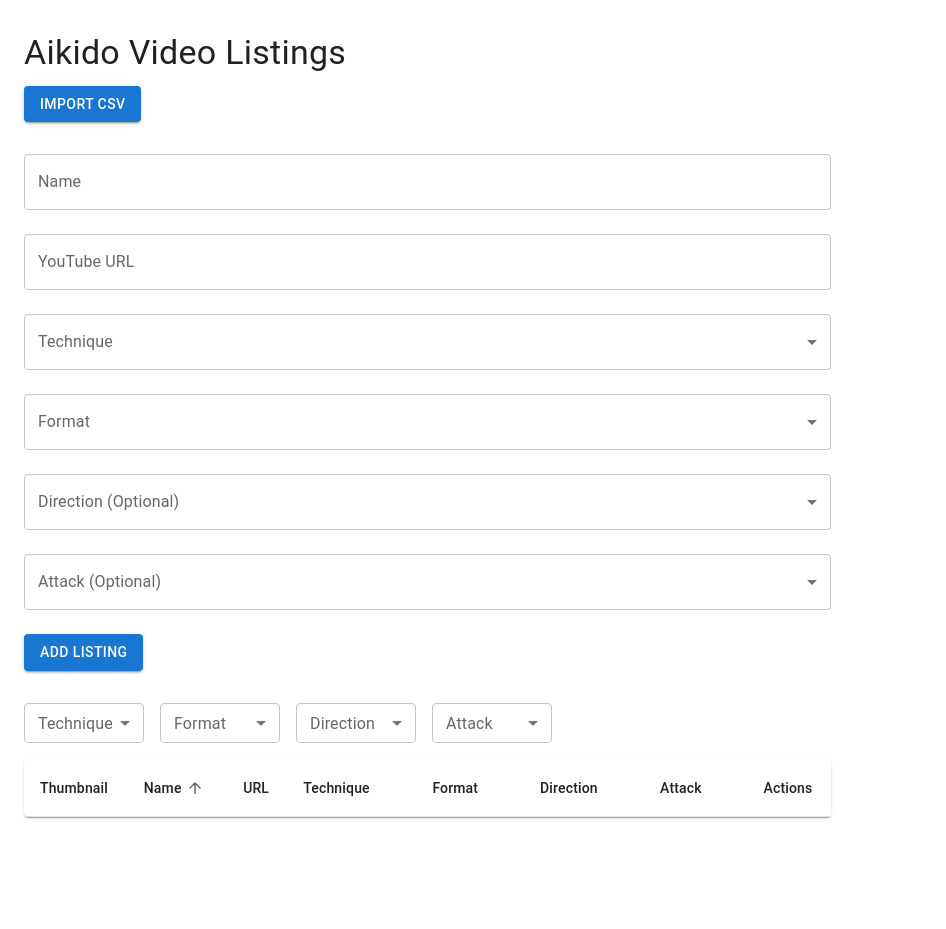
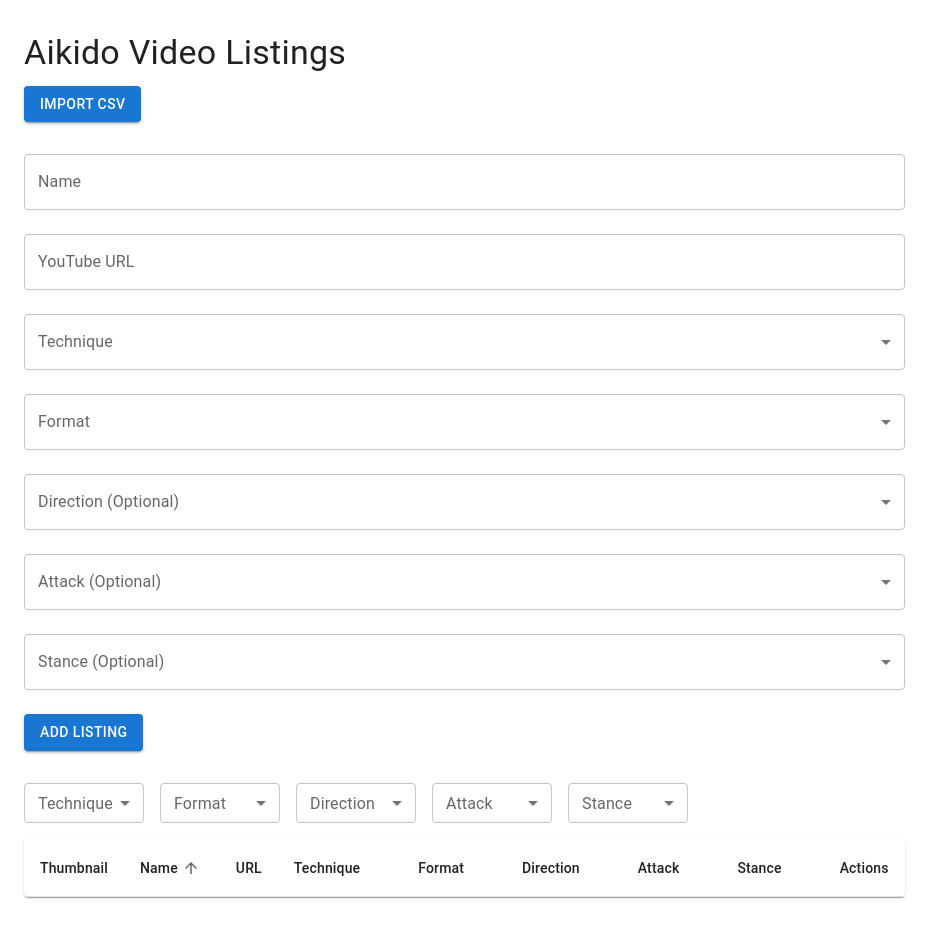
Before and after one commit to twilliamsark/vlisting, a React (Vite) app: page / in a window 1280 px wide. Shown: the whole page, without its empty margins (0-946 px from the left). Before the commit the page ends 849 px from the top, so only its background shows below. Built offline with nearby package versions, Linux system fonts and the light colour scheme.

Commit message:
add optional field stance

```diff
--- a/src/App.tsx
+++ b/src/App.tsx
@@ -17,6 +17,7 @@ interface CsvRow {
   format: string;
   direction?: string;
   attack?: string;
+  stance?: string;
 }
 
 function App() {
@@ -38,6 +39,7 @@ function App() {
             const format = row.format;
             const direction = row.direction;
             const attack = row.attack;
+            const stance = row.stance;
             if (name && url && technique && format) {
               const videoId = extractVideoId(url);
               if (videoId) {
@@ -50,6 +52,7 @@ function App() {
                   videoId,
                   ...(direction && { direction }),
                   ...(attack && { attack }),
+                  ...(stance && { stance }),
                 };
                 if (existing) {
                   updateListing(existing.id, listingData);
--- a/src/components/VideoForm.tsx
+++ b/src/components/VideoForm.tsx
@@ -28,6 +28,7 @@ const schema = yup.object({
   format: yup.string().required('Format is required'),
   direction: yup.string().optional().default(''),
   attack: yup.string().optional().default(''),
+  stance: yup.string().optional().default(''),
 });
 
 interface FormData {
@@ -37,6 +38,7 @@ interface FormData {
   format: string;
   direction: string;
   attack: string;
+  stance: string;
 }
 
 const techniques = [
@@ -77,6 +79,7 @@ const attacks = [
   'Tsuki',
   'Other',
 ];
+const stances = ['Aihanmi', 'Gyakuhanmi', 'Other'];
 
 interface VideoFormProps {
   editingListing: VideoListing | null;
@@ -104,6 +107,7 @@ export default function VideoForm({
           format: editingListing.format,
           direction: editingListing.direction || '',
           attack: editingListing.attack || '',
+          stance: editingListing.stance || '',
         }
       : {
           name: '',
@@ -112,6 +116,7 @@ export default function VideoForm({
           format: '',
           direction: '',
           attack: '',
+          stance: '',
         },
   });
 
@@ -124,6 +129,7 @@ export default function VideoForm({
         format: editingListing.format,
         direction: editingListing.direction || '',
         attack: editingListing.attack || '',
+        stance: editingListing.stance || '',
       });
     } else {
       reset({
@@ -133,6 +139,7 @@ export default function VideoForm({
         format: '',
         direction: '',
         attack: '',
+        stance: '',
       });
     }
   }, [editingListing, reset]);
@@ -140,12 +147,13 @@ export default function VideoForm({
   const onSubmit: SubmitHandler<FormData> = (data) => {
     const videoId = extractVideoId(data.url);
     if (videoId) {
-      const { direction, attack, ...rest } = data;
+      const { direction, attack, stance, ...rest } = data;
       const listingData = {
         ...rest,
         videoId,
         ...(direction && direction.trim() && { direction }),
         ...(attack && attack.trim() && { attack }),
+        ...(stance && stance.trim() && { stance }),
       };
       if (editingListing) {
         updateListing(editingListing.id, listingData);
@@ -263,6 +271,26 @@ export default function VideoForm({
           </FormControl>
         )}
       />
+      <Controller
+        name="stance"
+        control={control}
+        defaultValue=""
+        render={({ field }) => (
+          <FormControl fullWidth margin="normal">
+            <InputLabel>Stance (Optional)</InputLabel>
+            <Select {...field} label="Stance (Optional)">
+              <MenuItem value="">
+                <em>None</em>
+              </MenuItem>
+              {stances.map((st) => (
+                <MenuItem key={st} value={st}>
+                  {st}
+                </MenuItem>
+              ))}
+            </Select>
+          </FormControl>
+        )}
+      />
       <Button type="submit" variant="contained" sx={{ mt: 2, mr: 1 }}>
         {editingListing ? 'Update Listing' : 'Add Listing'}
       </Button>
--- a/src/components/VideoList.tsx
+++ b/src/components/VideoList.tsx
@@ -61,12 +61,13 @@ const attacks = [
   'Tsuki',
   'Other',
 ];
+const stances = ['Aihanmi', 'Gyakuhanmi', 'Other'];
 
 export default function VideoList({ onEdit }: VideoListProps) {
   const { listings, deleteListing } = useVideoStore();
 
   const [sortBy, setSortBy] = useState<
-    'name' | 'technique' | 'format' | 'direction' | 'attack'
+    'name' | 'technique' | 'format' | 'direction' | 'attack' | 'stance'
   >('name');
   const [sortOrder, setSortOrder] = useState<'asc' | 'desc'>('asc');
 
@@ -74,6 +75,7 @@ export default function VideoList({ onEdit }: VideoListProps) {
   const [filterFormat, setFilterFormat] = useState<string>('');
   const [filterDirection, setFilterDirection] = useState<string>('');
   const [filterAttack, setFilterAttack] = useState<string>('');
+  const [filterStance, setFilterStance] = useState<string>('');
 
   const filteredListings = useMemo(() => {
     return listings.filter(
@@ -81,9 +83,17 @@ export default function VideoList({ onEdit }: VideoListProps) {
         (!filterTechnique || listing.technique === filterTechnique) &&
         (!filterFormat || listing.format === filterFormat) &&
         (!filterDirection || listing.direction === filterDirection) &&
-        (!filterAttack || listing.attack === filterAttack),
+        (!filterAttack || listing.attack === filterAttack) &&
+        (!filterStance || listing.stance === filterStance),
     );
-  }, [listings, filterTechnique, filterFormat, filterDirection, filterAttack]);
+  }, [
+    listings,
+    filterTechnique,
+    filterFormat,
+    filterDirection,
+    filterAttack,
+    filterStance,
+  ]);
 
   const sortedListings = useMemo(() => {
     return [...filteredListings].sort((a, b) => {
@@ -177,6 +187,23 @@ export default function VideoList({ onEdit }: VideoListProps) {
             ))}
           </Select>
         </FormControl>
+        <FormControl size="small" sx={{ minWidth: 120 }}>
+          <InputLabel>Stance</InputLabel>
+          <Select
+            value={filterStance}
+            label="Stance"
+            onChange={(e) => setFilterStance(e.target.value)}
+          >
+            <MenuItem value="">
+              <em>All</em>
+            </MenuItem>
+            {stances.map((st) => (
+              <MenuItem key={st} value={st}>
+                {st}
+              </MenuItem>
+            ))}
+          </Select>
+        </FormControl>
       </Box>
       <TableContainer component={Paper} sx={{ mt: 2 }}>
         <Table>
@@ -229,6 +256,15 @@ export default function VideoList({ onEdit }: VideoListProps) {
                   Attack
                 </TableSortLabel>
               </TableCell>
+              <TableCell>
+                <TableSortLabel
+                  active={sortBy === 'stance'}
+                  direction={sortBy === 'stance' ? sortOrder : 'asc'}
+                  onClick={() => handleSort('stance')}
+                >
+                  Stance
+                </TableSortLabel>
+              </TableCell>
               <TableCell>Actions</TableCell>
             </TableRow>
           </TableHead>
@@ -261,6 +297,7 @@ export default function VideoList({ onEdit }: VideoListProps) {
                 <TableCell>{listing.format}</TableCell>
                 <TableCell>{listing.direction || ''}</TableCell>
                 <TableCell>{listing.attack || ''}</TableCell>
+                <TableCell>{listing.stance || ''}</TableCell>
                 <TableCell>
                   <Button
                     variant="outlined"
--- a/src/types.ts
+++ b/src/types.ts
@@ -6,5 +6,6 @@ export interface VideoListing {
   format: string;
   direction?: string;
   attack?: string;
+  stance?: string;
   videoId?: string; // extracted from URL for thumbnail
 }
```
